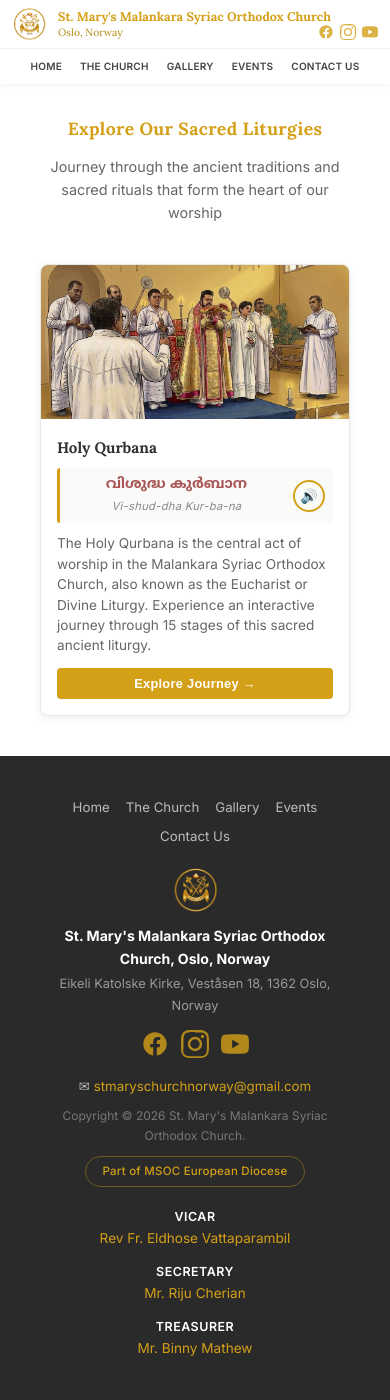
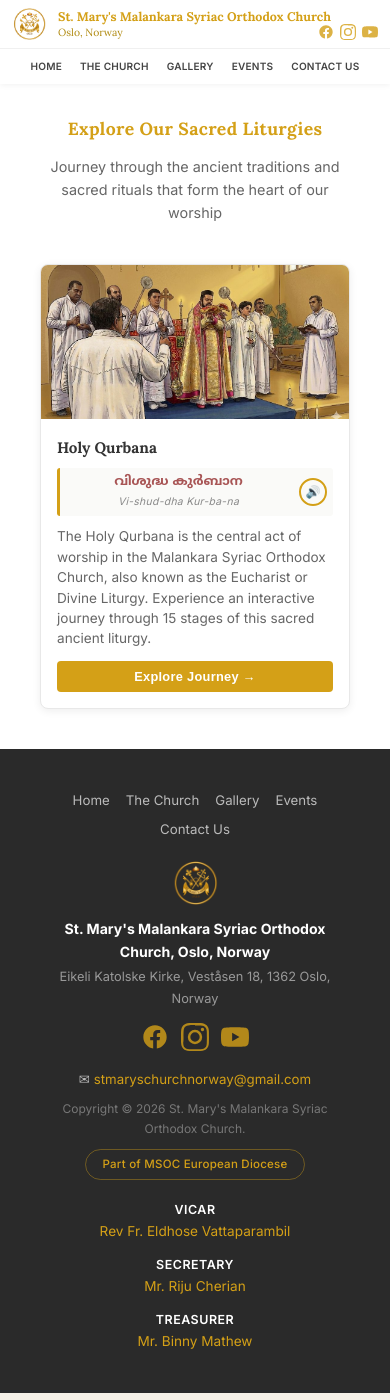
Before and after one commit to stmaryschurchnorway/stmaryschurchnorway.github.io, a Jekyll site: the page built from qurbana.md, in a window 390 px wide and 1400 px high, scrolled down 39 px. Built offline with Jekyll 4.4.1, drawn with Linux system fonts in a browser that asks for light colours.

Commit message:
fix: prevent audio icon from wrapping on mobile liturgy cards
- Add flex-wrap: nowrap to liturgy-card-malayalam on mobile
- Reduce audio button size to 28px on mobile devices
- Adjust Malayalam text and transliteration font sizes for better fit
- Optimize padding to prevent layout wrapping

Co-Authored-By: Claude Opus 4.7 <noreply@anthropic.com>

```diff
--- a/assets/css/qurbana.css
+++ b/assets/css/qurbana.css
@@ -237,6 +237,25 @@
   .back-to-liturgies-btn {
     padding: 6px 16px;
     font-size: 0.78rem;
+  }
+
+  .liturgy-card-malayalam {
+    flex-wrap: nowrap;
+    padding: 6px;
+  }
+
+  .liturgy-card-malayalam .malayalam-text {
+    font-size: 0.82rem;
+  }
+
+  .liturgy-card-malayalam .transliteration {
+    font-size: 0.65rem;
+  }
+
+  .liturgy-audio-btn {
+    width: 28px;
+    height: 28px;
+    font-size: 12px;
   }
 }
 
```
